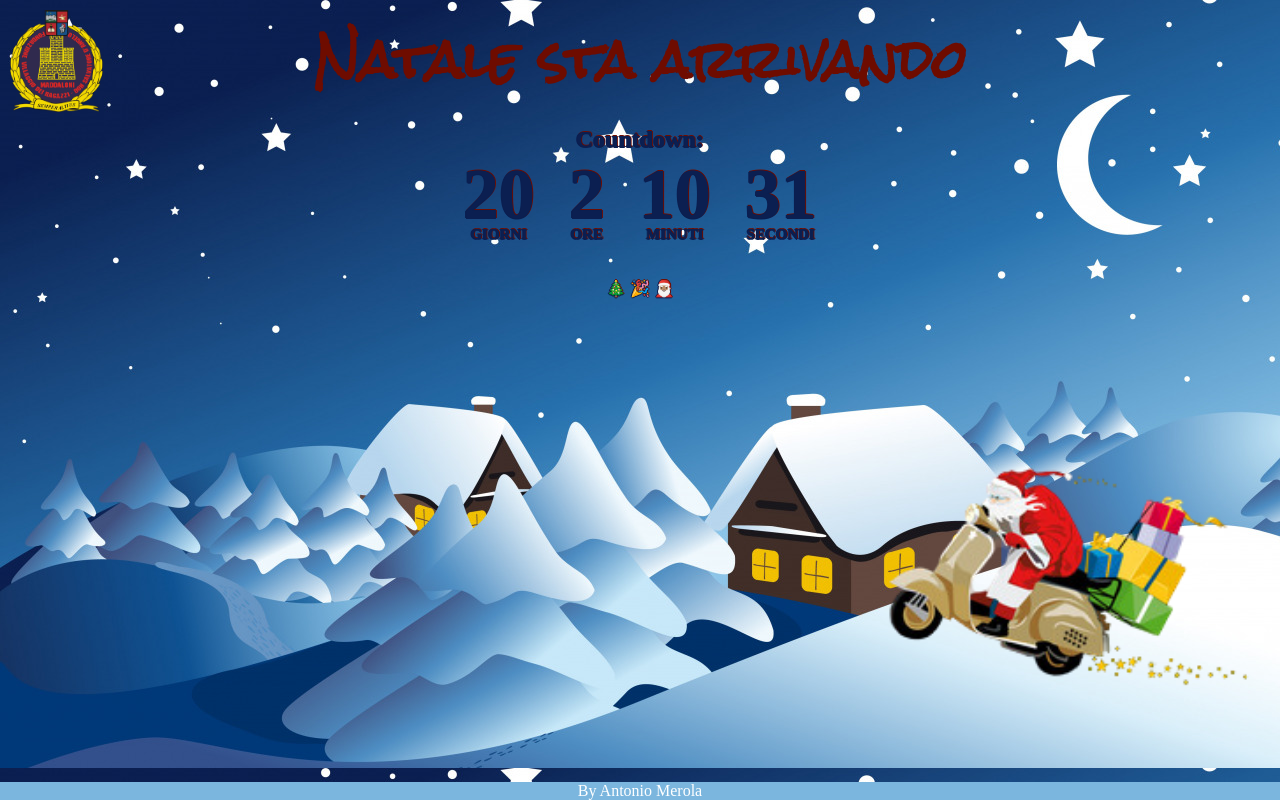
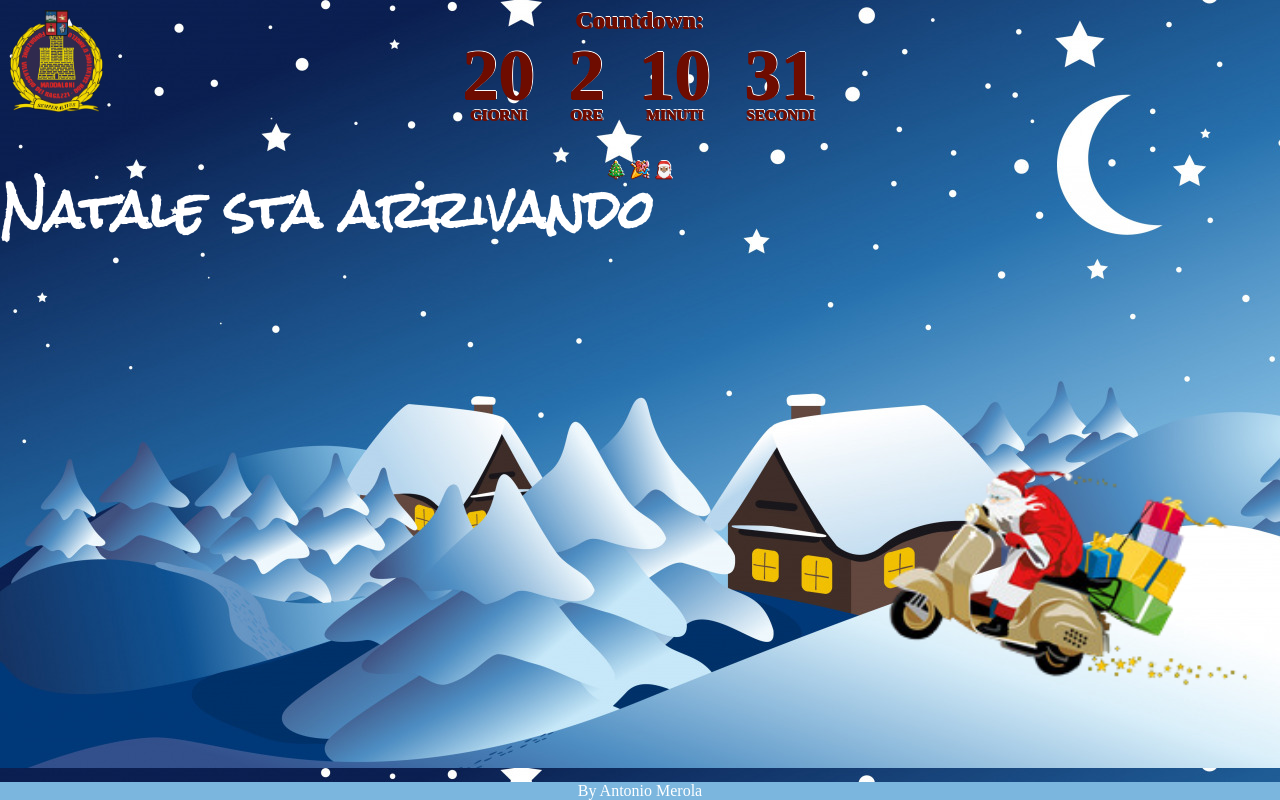
Before and after one commit to ANTM3ROLA/natale, a plain HTML site: page index.html in a window 1280 px wide. Drawn offline with Linux system fonts and the light colour scheme.

Commit message:
varie modifiche

```diff
--- a/style.css
+++ b/style.css
@@ -15,13 +15,15 @@ body{
 }
 
 h1{
-    padding-top: 0px;
-    color: #6e0c00;
+    padding-top: 150px;
+    color: white;
     font-family: 'Courgette', cursive;
     font-family: 'Rock Salt', cursive;
     font-size: 50px;
+    display: inline-block;
+    position: absolute;
 
-    text-align: center;
+
 }
 #logo{
     position: absolute;
@@ -50,8 +52,8 @@ img{
     background: fixed;
     font-weight: bold;
     line-height: 250%;
-    color: #0b1f51;
-    text-shadow: -1px 0 , 0 1px , 1px 0  #6e0c00, 0 -1px  #6e0c00;
+    color: #6e0c00;
+    text-shadow: -1px 0 , 0 1px , 1px 0  white, 0 -1px  white;
 
 }
 li {
```
